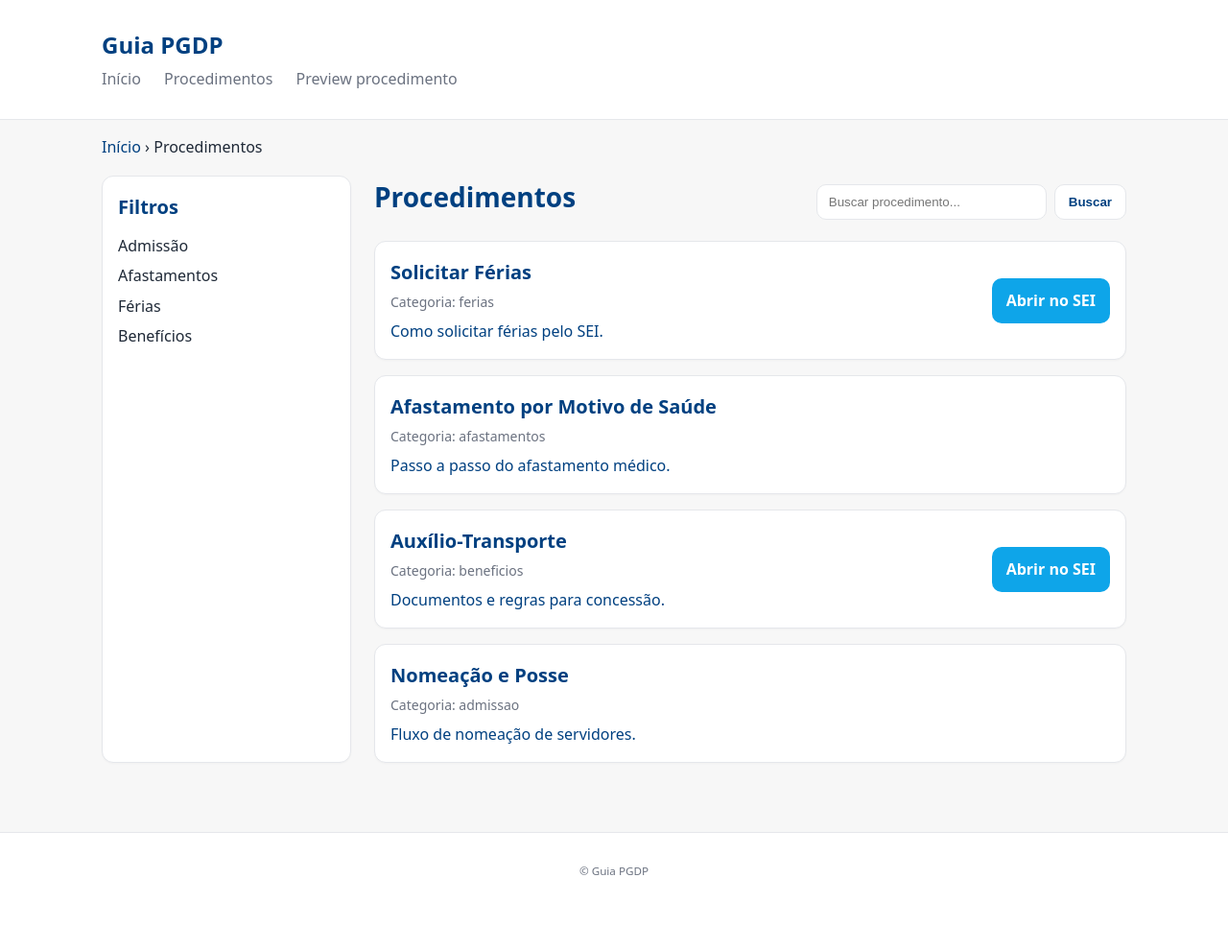
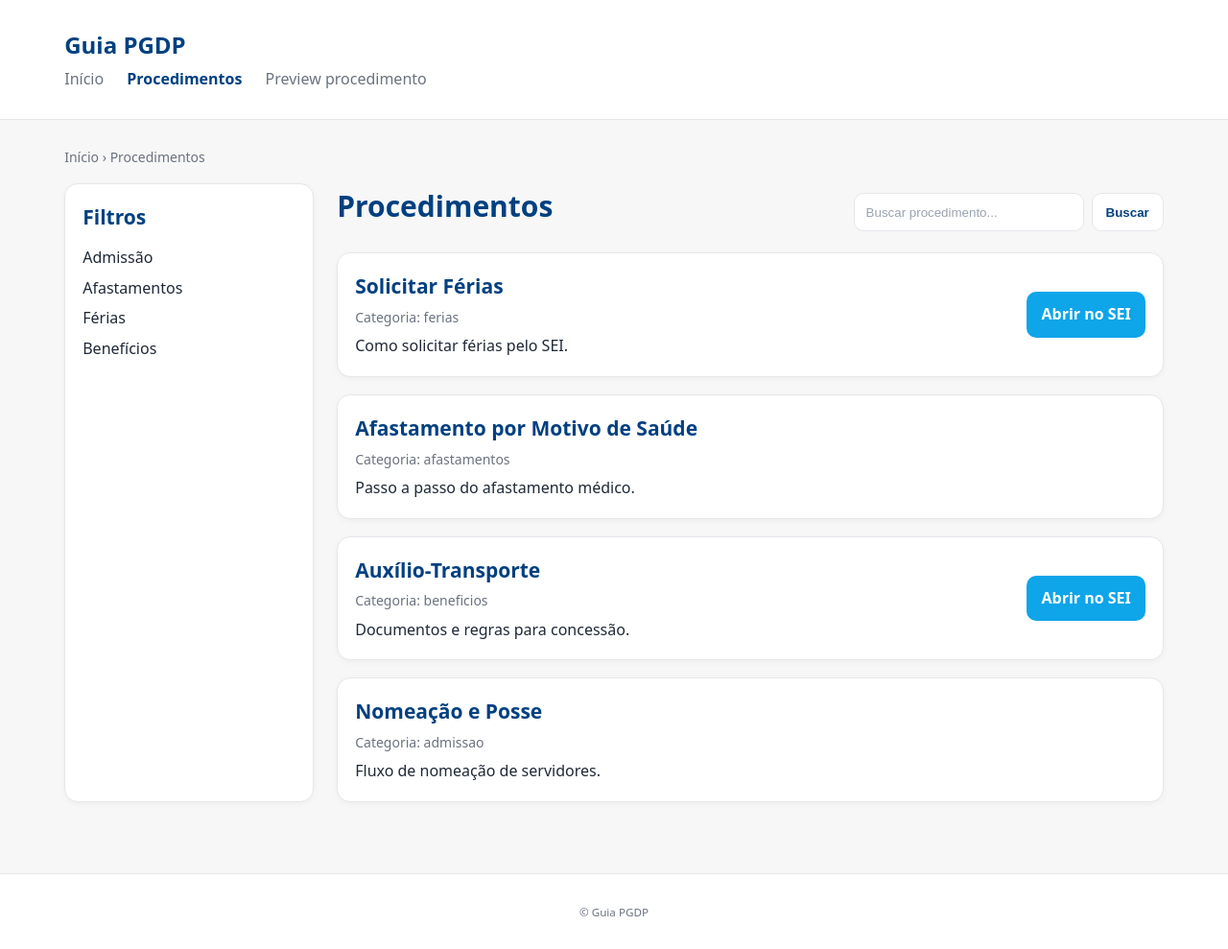
Before and after one commit to CODEP2025/Guia_PGDP, a Django app: page /procedimentos/ in a window 1280 px wide. Shown: the whole page at 96% size. Before the commit the page ends 912 px from the top, so only its background shows below. Run offline with Django 5.2, Linux system fonts and the light colour scheme.

Commit message:
style.css

```diff
--- a/guia/static/css/style.css
+++ b/guia/static/css/style.css
@@ -1,25 +1,187 @@
-:root{--primary:#004080;--accent:#0ea5e9;--bg:#f7f7f7;--card:#fff;--border:#e5e7eb;--text:#1f2937;--muted:#6b7280}
-*{box-sizing:border-box;margin:0;padding:0}
-body{font-family:system-ui,-apple-system,"Segoe UI",Roboto,Arial,sans-serif;background:var(--bg);color:var(--text);line-height:1.6}
-a{color:var(--primary);text-decoration:none}a:hover{text-decoration:underline}
-.container{width:min(1100px,92vw);margin:0 auto;padding:16px}
-.site-header{background:var(--card);border-bottom:1px solid var(--border);padding:12px 0}
-.site-title{margin:0;font-size:24px}.site-title a{color:var(--primary);text-decoration:none}
-.site-nav{margin-top:4px}.site-nav a{margin-right:20px;font-weight:500;color:var(--muted)}.site-nav a:hover{color:var(--primary)}
-.site-footer{background:var(--card);border-top:1px solid var(--border);text-align:center;padding:12px 0;margin-top:40px;font-size:14px;color:var(--muted)}
-.grid-2col{display:grid;grid-template-columns:2fr 1fr;gap:24px;margin-top:24px}
-@media (max-width:900px){.grid-2col{grid-template-columns:1fr}}
-.card{background:var(--card);border:1px solid var(--border);border-radius:12px;padding:16px;margin-bottom:16px;box-shadow:0 1px 2px rgba(0,0,0,.03)}
-.steps{counter-reset:step;padding-left:0;list-style:none}
-.steps li{background:var(--card);border:1px solid var(--border);border-radius:12px;padding:12px 14px;margin-bottom:10px;display:flex;align-items:center;gap:12px}
-.step-num{display:inline-block;width:28px;height:28px;line-height:28px;text-align:center;border-radius:50%;background:var(--primary);color:#fff;font-weight:600}
-.btn{display:inline-block;font-weight:600;padding:10px 14px;border-radius:10px;border:1px solid var(--border);background:var(--card);color:var(--primary);text-decoration:none}
-.btn:hover{filter:brightness(.98);text-decoration:none}.btn-sei{background:var(--accent);color:#fff;border-color:transparent}.btn-sei:hover{filter:brightness(.95)}
-h1,h2,h3,h4{margin-bottom:12px;color:var(--primary)}h2{font-size:28px}h3{font-size:20px}
-.procedure-header{display:flex;align-items:center;justify-content:space-between;margin:16px 0 20px}
-.layout-sidebar{display:grid;grid-template-columns:260px 1fr;gap:24px;margin-top:16px}
-@media (max-width:900px){.layout-sidebar{grid-template-columns:1fr}}
-.sidebar .filters{list-style:none;padding-left:0}.sidebar .filters li{margin:6px 0}.sidebar .filters a{color:var(--text)}.sidebar .filters a:hover{color:var(--primary)}
-.list-header{display:flex;align-items:center;justify-content:space-between;gap:12px;margin-bottom:12px}
-.search-form{display:flex;gap:8px}.search-input{padding:10px 12px;border-radius:10px;border:1px solid var(--border);min-width:240px;background:#fff}
-.proc-list{list-style:none;padding-left:0}.proc-item{display:flex;align-items:center;justify-content:space-between;gap:12px}.proc-title{margin:0 0 4px}.proc-cat{color:var(--muted);font-size:14px}.proc-desc{margin-top:6px}
+/* ========== VARIÁVEIS DE COR ========== */
+:root {
+  --primary: #004080;       /* azul UNEB */
+  --accent: #0ea5e9;        /* azul claro do botão SEI */
+  --bg: #f7f7f7;            /* fundo geral */
+  --card: #ffffff;          /* fundo cartões */
+  --border: #e5e7eb;        /* bordas suaves */
+  --text: #1f2937;          /* texto */
+  --muted: #6b7280;         /* texto secundário */
+}
+
+/* ========== RESET BÁSICO ========== */
+* { box-sizing: border-box; margin: 0; padding: 0; }
+
+body {
+  font-family: system-ui, -apple-system, "Segoe UI", Roboto, Arial, sans-serif;
+  background: var(--bg);
+  color: var(--text);
+  line-height: 1.6;
+}
+
+a { color: var(--primary); text-decoration: none; }
+a:hover { text-decoration: underline; }
+
+.container {
+  width: min(1200px, 92vw); /* 1100 -> 1200 */
+  margin: 0 auto;
+  padding: 16px;
+}
+
+/* ========== CABEÇALHO ========== */
+.site-header {
+  background: var(--card);
+  border-bottom: 1px solid var(--border);
+  padding: 12px 0;
+}
+
+.site-title { margin: 0; font-size: 24px; }
+.site-title a { color: var(--primary); text-decoration: none; }
+
+.site-nav { margin-top: 4px; }
+.site-nav a { margin-right: 20px; font-weight: 500; color: var(--muted); }
+.site-nav a:hover { color: var(--primary); }
+.site-nav a.active { color: var(--primary); font-weight: 700; }
+
+/* ========== RODAPÉ ========== */
+.site-footer {
+  background: var(--card);
+  border-top: 1px solid var(--border);
+  text-align: center;
+  padding: 12px 0;
+  margin-top: 40px;
+  font-size: 14px;
+  color: var(--muted);
+}
+
+/* ========== BREADCRUMB ========== */
+.breadcrumb {
+  margin: 12px 0 6px;
+  color: var(--muted);
+  font-size: 14px;
+}
+.breadcrumb a { color: var(--muted); }
+.breadcrumb a:hover { color: var(--primary); }
+
+/* ========== TÍTULOS ========== */
+h1, h2, h3, h4 { margin-bottom: 12px; color: var(--primary); }
+h2 { font-size: 30px; }  /* 28 -> 30 */
+h3 { font-size: 21px; }  /* 20 -> 21 */
+
+/* ========== CARTÕES / BOX ========== */
+.card {
+  background: var(--card);
+  border: 1px solid var(--border);
+  border-radius: 14px;            /* 12 -> 14 */
+  padding: 18px;                  /* 16 -> 18 */
+  margin-bottom: 18px;            /* 16 -> 18 */
+  box-shadow: 0 2px 6px rgba(0,0,0,.04);
+}
+
+/* ========== GRID 2 COLUNAS (detalhe) ========== */
+.grid-2col {
+  display: grid;
+  grid-template-columns: 2fr 1fr;
+  gap: 24px;
+  margin-top: 24px;
+}
+@media (max-width: 900px) {
+  .grid-2col { grid-template-columns: 1fr; }
+}
+
+/* ========== PASSO A PASSO ========== */
+.steps {
+  counter-reset: step;
+  padding-left: 0;
+  list-style: none;
+}
+.steps li {
+  background: var(--card);
+  border: 1px solid var(--border);
+  border-radius: 14px;
+  padding: 14px 16px;
+  margin-bottom: 12px;
+  display: flex; align-items: center; gap: 12px;
+}
+.step-num {
+  display: inline-block;
+  width: 28px; height: 28px; line-height: 28px;
+  text-align: center; border-radius: 50%;
+  background: var(--primary); color: white; font-weight: 600;
+}
+
+/* ========== BOTÕES ========== */
+.btn {
+  display: inline-block; font-weight: 600;
+  padding: 10px 14px; border-radius: 10px;
+  border: 1px solid var(--border);
+  background: var(--card); color: var(--primary);
+  text-decoration: none;
+}
+.btn:hover { filter: brightness(0.98); text-decoration: none; }
+
+.btn-sei {
+  background: var(--accent);
+  color: white; border-color: transparent;
+}
+.btn-sei:hover { filter: brightness(0.95); }
+
+/* Botão SEI responsivo no header do detalhe */
+@media (min-width: 901px) {
+  .procedure-header .btn-sei { margin-left: 16px; }
+}
+@media (max-width: 900px) {
+  .procedure-header {
+    flex-direction: column;
+    align-items: flex-start;
+    gap: 10px;
+  }
+  .procedure-header .btn-sei {
+    width: 100%;
+    text-align: center;
+  }
+}
+
+/* ========== HEADER DO DETALHE ========== */
+.procedure-header {
+  display: flex; align-items: center; justify-content: space-between;
+  margin: 16px 0 20px 0;
+}
+
+/* ========== LAYOUT COM MENU LATERAL (lista) ========== */
+.layout-sidebar {
+  display: grid;
+  grid-template-columns: 260px 1fr;
+  gap: 24px;
+  margin-top: 16px;
+}
+@media (max-width: 900px) {
+  .layout-sidebar { grid-template-columns: 1fr; }
+}
+.sidebar .filters { list-style: none; padding-left: 0; }
+.sidebar .filters li { margin: 6px 0; }
+.sidebar .filters a { color: var(--text); }
+.sidebar .filters a:hover { color: var(--primary); }
+
+/* === LISTAGEM === */
+.list-header {
+  display: flex; align-items: center; justify-content: space-between;
+  gap: 12px; margin-bottom: 12px;
+}
+.search-form { display: flex; gap: 8px; }
+.search-input {
+  padding: 10px 12px; border-radius: 10px; border: 1px solid var(--border);
+  min-width: 240px; background: #fff; height: 40px;
+}
+.search-input::placeholder { color: #9aa3af; }
+.search-form .btn { height: 40px; }
+
+.proc-list { list-style: none; padding-left: 0; }
+.proc-item { display: flex; align-items: center; justify-content: space-between; gap: 12px; position: relative; }
+.proc-title { margin: 0 0 4px 0; }
+.proc-cat { color: var(--muted); font-size: 14px; }
+.proc-desc { margin-top: 6px; }
+
+/* tornar o cartão mais “clicável” */
+.proc-click { flex: 1; display: block; color: inherit; text-decoration: none; }
+.proc-item:hover { box-shadow: 0 6px 14px rgba(0,0,0,.06); transform: translateY(-1px); transition: .15s ease; }
```
